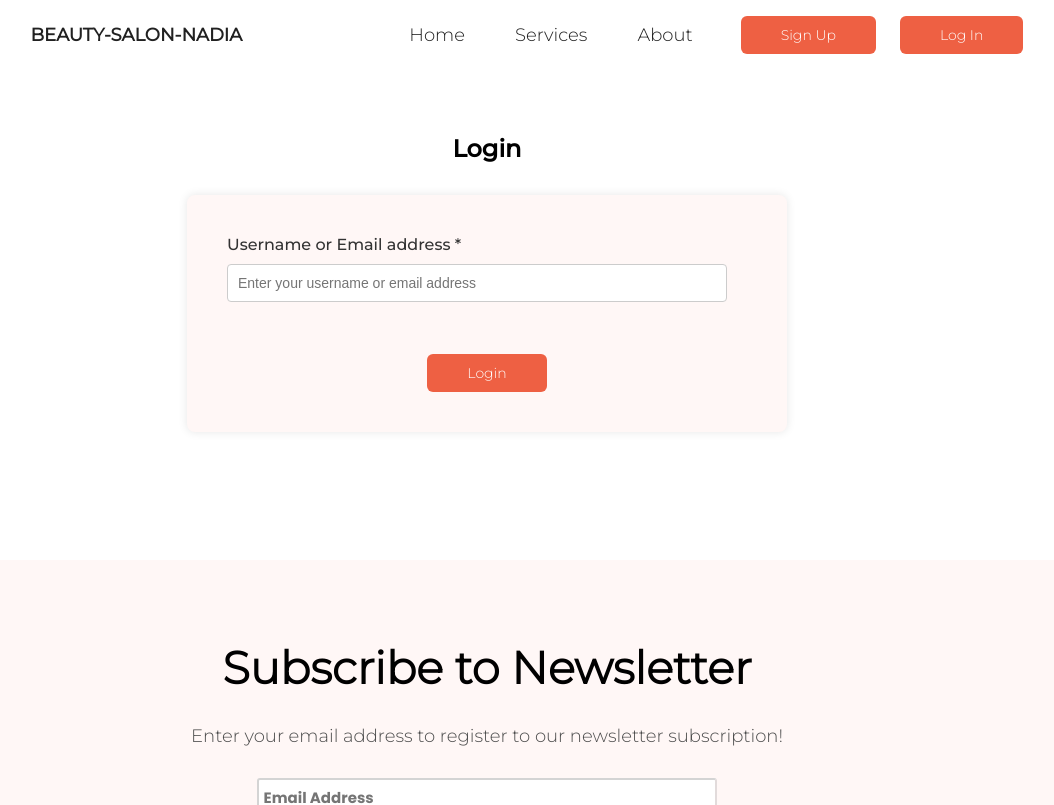
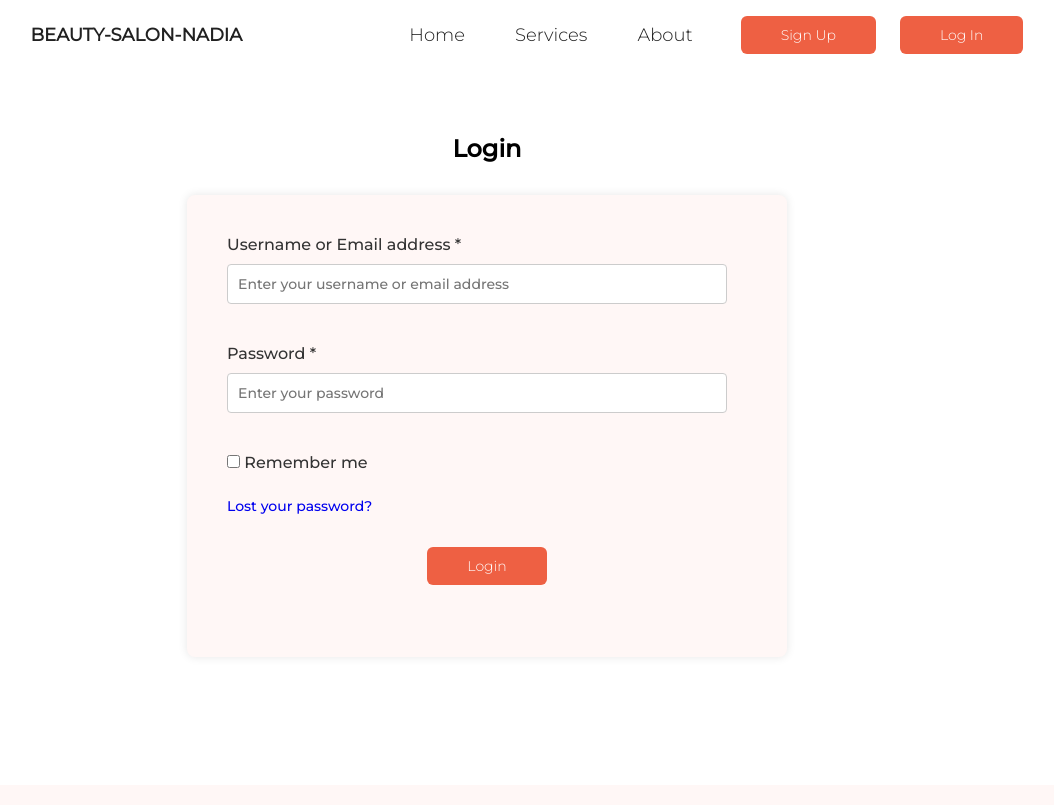
Before and after one commit to nadiahosisy/Beauty-Salon, a React (Vite) app: page /LogIn in a window 1280 px wide. Shown: the top 805 px of the page, without its empty margins (153-1207 px from the left). Built offline with nearby package versions, Linux system fonts and the light colour scheme.

Commit message:
fixed className

```diff
--- a/src/pages/LogIn.jsx
+++ b/src/pages/LogIn.jsx
@@ -1,12 +1,46 @@
 import React from "react";
-import AuthForm from "../components/AuthForm/AuthForm";
 
 const Login = () => {
-  const handleLoginSubmit = () => {
-    // Logic for handling login form submission
-  };
-
-  return <AuthForm title="Login" isLogin={true} onSubmit={handleLoginSubmit} />;
+  return (
+    <div className="main-div-sign-up-page ">
+      <h2 className="header-register">Login</h2>
+      <div className="center-signup">
+        <div className="form-div-register-page">
+          <div className="label-input-div">
+            <label className="label-register">
+              Username or Email address *
+            </label>
+            <input
+              className="input-register"
+              type="text"
+              placeholder="Enter your username or email address"
+            />
+          </div>
+          <div className="label-input-div">
+            <label className="label-register">Password *</label>
+            <input
+              className="input-register"
+              type="password"
+              placeholder="Enter your password"
+            />
+          </div>
+          <div className="label-input-div">
+            <label className="label-register">
+              <input type="checkbox" /> Remember me
+            </label>
+          </div>
+          <p className="paragraph-register">
+            <a className="anchor-register" href="/forgot-password">
+              Lost your password?
+            </a>
+          </p>
+          <div className="sign-up-btn-div">
+            <button className="Button-register">Login</button>
+          </div>
+        </div>
+      </div>
+    </div>
+  );
 };
 
 export default Login;
--- a/src/pages/SignUp.jsx
+++ b/src/pages/SignUp.jsx
@@ -1,13 +1,37 @@
 import React from "react";
-import AuthForm from "../components/AuthForm/AuthForm";
 
 const SignUp = () => {
-  const handleSignUpSubmit = () => {
-    // Logic for handling signup form submission
-  };
+  return (
+    <div className="main-div-sign-up-page ">
+      <h2 className="header-register">Register</h2>
+      <div className="center-signup">
+        <div className="form-div-register-page">
+          <div className="label-input-div">
+            <label className="label-register">Email address *</label>
+            <input
+              className="input-register"
+              type="email"
+              placeholder="Enter your email address"
+            />
+          </div>
+          <div className="label-input-div">
+            <label className="label-register">Password *</label>
+            <input
+              className="input-register"
+              type="password"
+              placeholder="Enter your password"
+            />
+          </div>
 
-  return (
-    <AuthForm title="Register" isLogin={false} onSubmit={handleSignUpSubmit} />
+          <div className="sign-up-btn-div">
+            <button className="Button-register">Sign Up</button>
+          </div>
+          <p className="paragraph-register">
+            A link to set a new password will be sent to your email address.
+          </p>
+        </div>
+      </div>
+    </div>
   );
 };
 
--- a/src/style/signup.css
+++ b/src/style/signup.css
@@ -15,7 +15,7 @@
   font-family: "Monserat-regular";
   src: url("../assets/fonts/montserat/Montserrat-Regular.ttf");
 }
-.main-div-signUp-page {
+.main-div-sign-up-page {
   display: flex;
   flex-direction: column;
   justify-content: center;
@@ -52,6 +52,7 @@
 }
 
 .input-register {
+  font-family: "Monserat-medium", sans-serif;
   width: calc(100% - 20px);
   padding: 10px;
   font-size: 14px;
@@ -63,7 +64,7 @@
 }
 
 .paragraph-register {
-  font-size: 16px;
+  font-size: 14px;
   margin-bottom: 2rem;
   text-align: left;
   color: #4d4d4d;
@@ -74,6 +75,7 @@
   justify-content: center;
   align-items: center;
   margin-top: 2rem;
+  margin-bottom: 2rem;
 }
 
 .Button-register {
@@ -89,6 +91,6 @@
   transition: background-color 0.3s ease;
 }
 
-.anchor-login-page {
+.anchor-register {
   text-decoration: none;
 }
```
